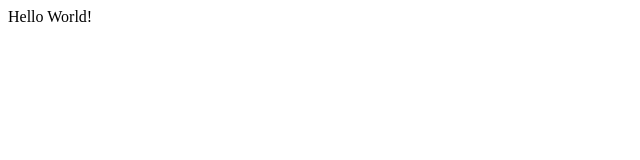
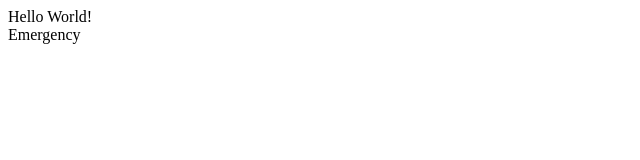
Before and after one commit to ankit03-it/hello-world, a plain HTML site: page index.html in a window 1280 px wide. Shown: the full height of the page, 0-640 px from the left. Drawn offline with Linux system fonts and the light colour scheme.

Commit message:
updated emergency

```diff
--- a/index.html
+++ b/index.html
@@ -7,5 +7,6 @@
 </head>
 <body>
     <div>Hello World!</div>
+    <div>Emergency</div>
 </body>
 </html>
```
